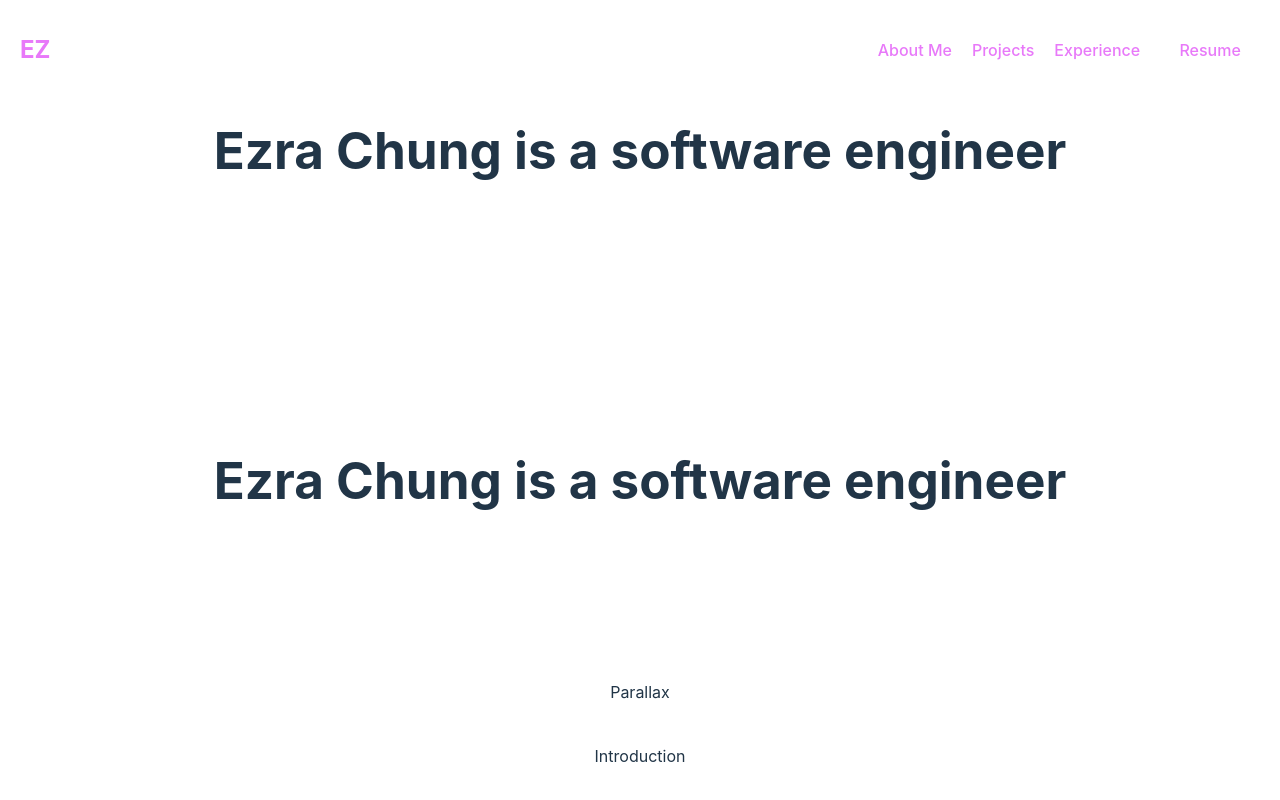
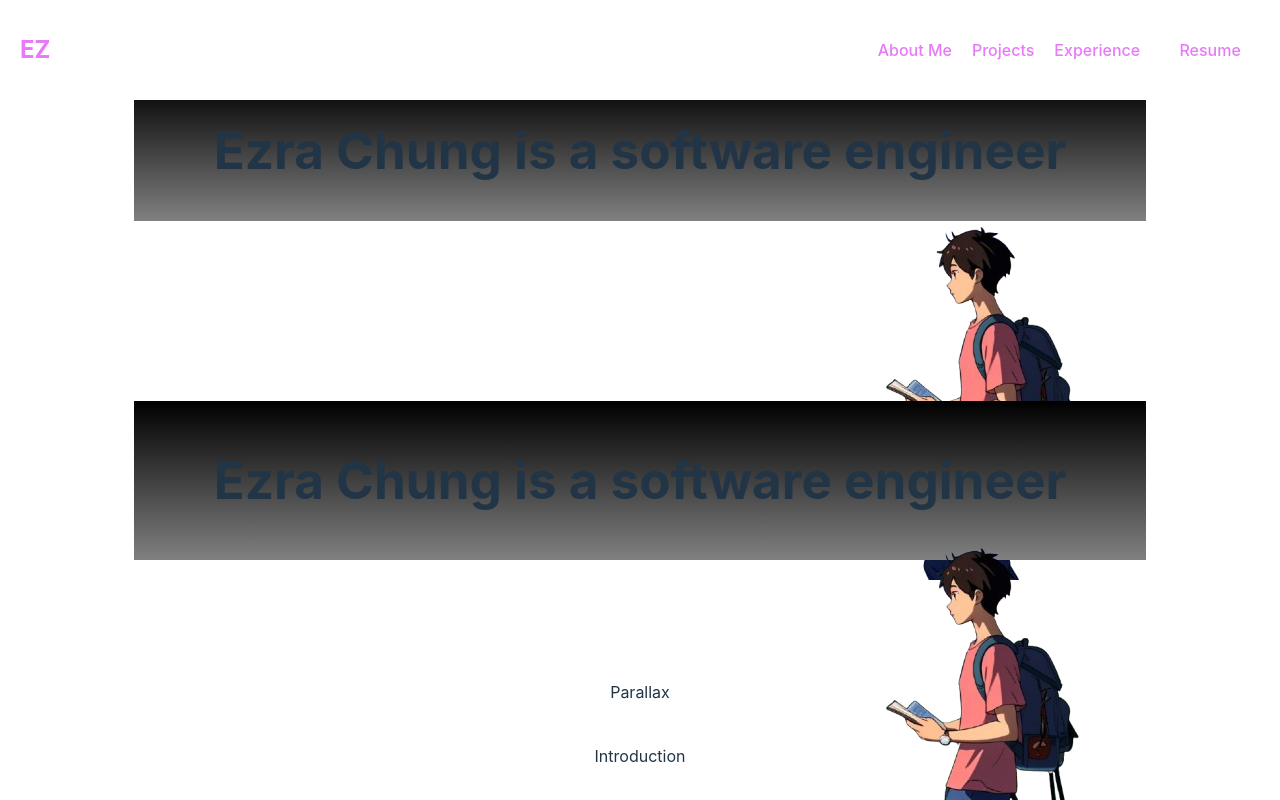
Before and after one commit to ezchung/personalsite_v3, a React (Vite) app: page /home in a window 1280 px wide. Built offline with nearby package versions, Linux system fonts and the light colour scheme.

Commit message:
Testing hero page and getting img and header side by side or in the same box

```diff
--- a/src/components/Landing.css
+++ b/src/components/Landing.css
@@ -4,4 +4,13 @@
 
 .background{
     padding: 0 10vh;
+    background: linear-gradient(180deg, black, gray);
+    position: relative;
 }
+
+.imageContainer{
+ height:100%;
+ position:absolute;
+ top: 0;
+ right: 0;
+}
--- a/src/components/Landing.tsx
+++ b/src/components/Landing.tsx
@@ -11,6 +11,9 @@ const Landing: React.FC<Props> = () => {
     <section className="landing">
         <div className="background">
             <h1>Ezra Chung is a software engineer</h1>
+            <div className="imageContainer">
+                <img src="/images/Anime_Man_Reading.png"></img>
+            </div>
         </div>
     </section>
   );
```
